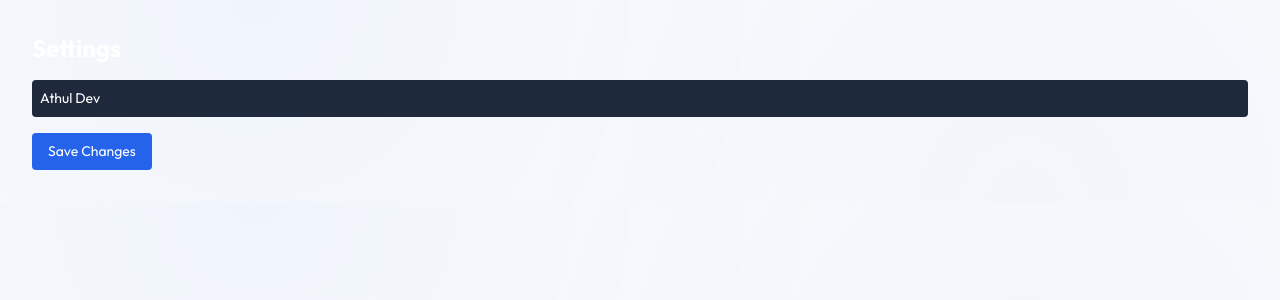
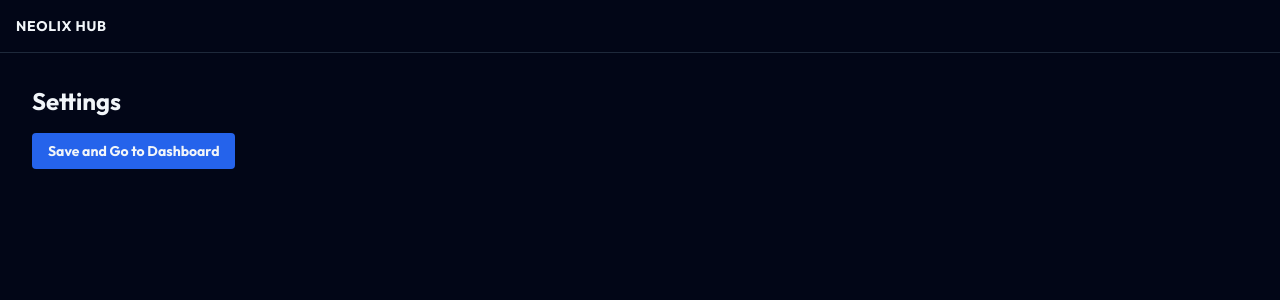
Before and after one commit to athuldev743-cp/Neolix, a React (Vite) app in the folder frontend/: page /settings in a window 1280 px wide. Shown: the top 300 px of the page. Built offline with nearby package versions, Linux system fonts and the light colour scheme.

Commit message:
update app

```diff
--- a/frontend/src/App.jsx
+++ b/frontend/src/App.jsx
@@ -1,30 +1,16 @@
-import { BrowserRouter, Routes, Route, Navigate, useNavigate } from 'react-router-dom';
+import { BrowserRouter, Routes, Route, Navigate, useNavigate, Outlet } from 'react-router-dom';
 import { Toaster, toast } from 'react-hot-toast';
 import { useState, useEffect, useCallback, createContext, useContext } from 'react';
-import { Loader2, User, Building2, Server, Sparkles, PenLine, Check, Save, Mail, RefreshCw, Link2, AlertTriangle, Info } from 'lucide-react';
+import { Loader2 } from 'lucide-react';
 
 // ── MOCK SERVICES ────────────────────────────────────────────────────────────
+// In your production build, these point to your actual backend.
 const mockProfileApi = {
   get: async () => ({
     data: {
-      id: "getomniagent@gmail.com",
       full_name: "Athul Dev",
-      designation: "Founder",
       company_name: "Neolix Hub",
-      company_tagline: "Autonomous Omnichannel Sales & Outreach",
-      industry: "B2B SaaS",
-      website: "https://neolix.co",
-      email: "admin.neolix@gmail.com",
-      phone: "+91 98765 43210",
-      city: "Kochi",
-      country: "India",
-      linkedin_url: "https://linkedin.com/in/athuldev",
-      preferred_tone: "professional",
-      intro_line: "Hi {lead_name}, noticed your team at {lead_company}...",
-      value_proposition: "We help firms automate outreach operations...",
-      email_signature_html: "<p>Best regards,<br/><strong>Athul Dev</strong></p>",
-      product_description: "Core automated lead scraping modules with dynamic B2B multi-tenant setup engines.",
-      google_oauth: { status: "connected", connected_email: "admin.neolix@gmail.com" }
+      product_description: "Automated Lead Scraping",
     }
   }),
   update: async (data) => ({ data })
@@ -32,26 +18,35 @@ const mockProfileApi = {
 
 export const ProfileContext = createContext(null);
 
-// ── COMPONENTS (Consolidated) ────────────────────────────────────────────────
+// ── LAYOUT COMPONENT ─────────────────────────────────────────────────────────
+// The Layout wraps children using Outlet. This is why you had a white screen.
+function Layout() {
+  return (
+    <div className="min-h-screen bg-slate-950 text-slate-100">
+      <nav className="p-4 border-b border-slate-800 text-sm font-bold tracking-wider">
+        NEOLIX HUB
+      </nav>
+      <main>
+        <Outlet />
+      </main>
+    </div>
+  );
+}
 
+// ── PAGE COMPONENTS ──────────────────────────────────────────────────────────
 function SettingsPage() {
   const { profile, refreshProfile } = useContext(ProfileContext);
   const navigate = useNavigate();
-  const [form, setForm] = useState({});
   const [saving, setSaving] = useState(false);
-
-  useEffect(() => {
-    if (profile) setForm(profile);
-  }, [profile]);
 
   const saveProfile = async () => {
     setSaving(true);
     try {
-      await mockProfileApi.update(form);
+      await mockProfileApi.update({ company_name: "Neolix" });
       await refreshProfile();
       toast.success('Profile saved!');
       navigate('/');
-    } catch (err) {
+    } catch {
       toast.error('Failed to save settings.');
     } finally {
       setSaving(false);
@@ -59,26 +54,21 @@ function SettingsPage() {
   };
 
   return (
-    <div className="p-8 text-white">
+    <div className="p-8">
       <h1 className="text-2xl font-bold mb-4">Settings</h1>
-      <div className="space-y-4">
-        <input className="block w-full p-2 bg-slate-800 rounded" value={form.full_name || ''} onChange={e => setForm({...form, full_name: e.target.value})} placeholder="Name" />
-        <button onClick={saveProfile} className="px-4 py-2 bg-blue-600 rounded">
-          {saving ? 'Saving...' : 'Save Changes'}
-        </button>
-      </div>
+      <button onClick={saveProfile} className="px-4 py-2 bg-blue-600 rounded text-sm font-bold">
+        {saving ? 'Saving...' : 'Save and Go to Dashboard'}
+      </button>
     </div>
   );
 }
 
-function DashboardPage() { return <div className="p-8 text-white">Dashboard Content</div>; }
-function EmailPage() { return <div className="p-8 text-white">Email Page</div>; }
-function WhatsAppPage() { return <div className="p-8 text-white">WhatsApp Page</div>; }
-function SMSPage() { return <div className="p-8 text-white">SMS Page</div>; }
-function Layout() { return <div className="min-h-screen bg-slate-950 text-white"><Routes><Route path="*" element={<div>Layout Wrapper</div>} /></Routes></div>; }
+function DashboardPage() { return <div className="p-8 text-2xl font-bold">Dashboard Content</div>; }
+function EmailPage() { return <div className="p-8">Email Page</div>; }
+function WhatsAppPage() { return <div className="p-8">WhatsApp Page</div>; }
+function SMSPage() { return <div className="p-8">SMS Page</div>; }
 
 // ── APP ROOT ─────────────────────────────────────────────────────────────────
-
 export default function App() {
   const [profile, setProfile] = useState(null);
   const [loading, setLoading] = useState(true);
@@ -100,12 +90,15 @@ export default function App() {
       <BrowserRouter>
         <Toaster position="top-right" />
         <Routes>
+          {/* Main Layout Route */}
+          <Route element={<Layout />}>
             <Route path="/" element={<DashboardPage />} />
             <Route path="/email" element={<EmailPage />} />
             <Route path="/whatsapp" element={<WhatsAppPage />} />
             <Route path="/sms" element={<SMSPage />} />
             <Route path="/settings" element={<SettingsPage />} />
             <Route path="*" element={<Navigate to="/" replace />} />
+          </Route>
         </Routes>
       </BrowserRouter>
     </ProfileContext.Provider>
```
